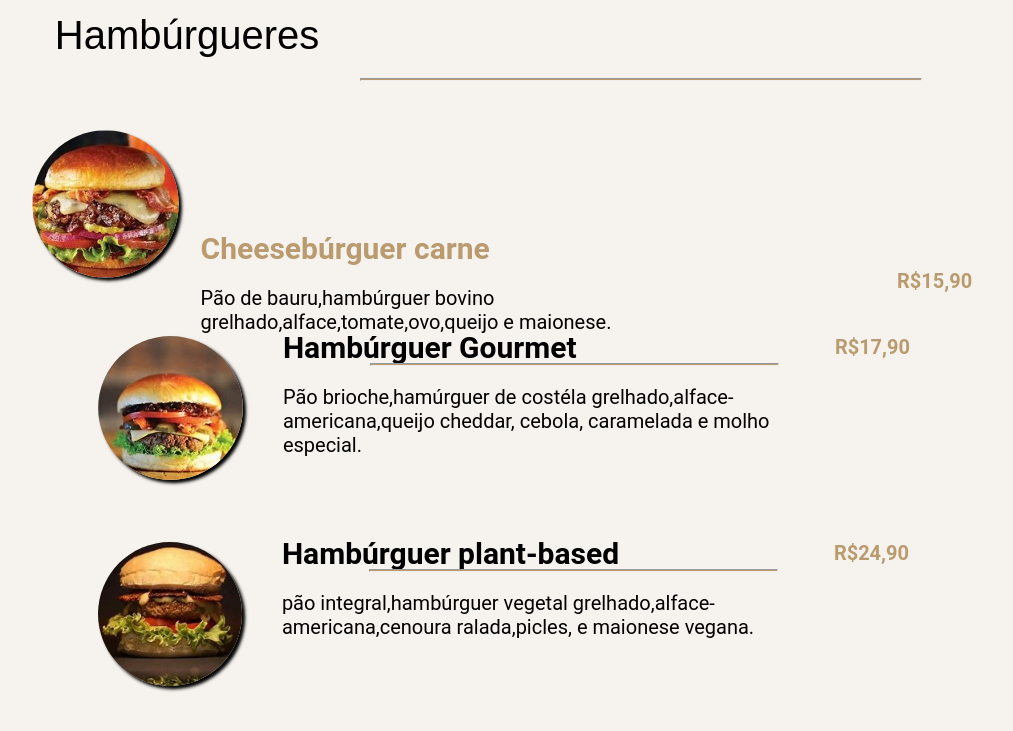
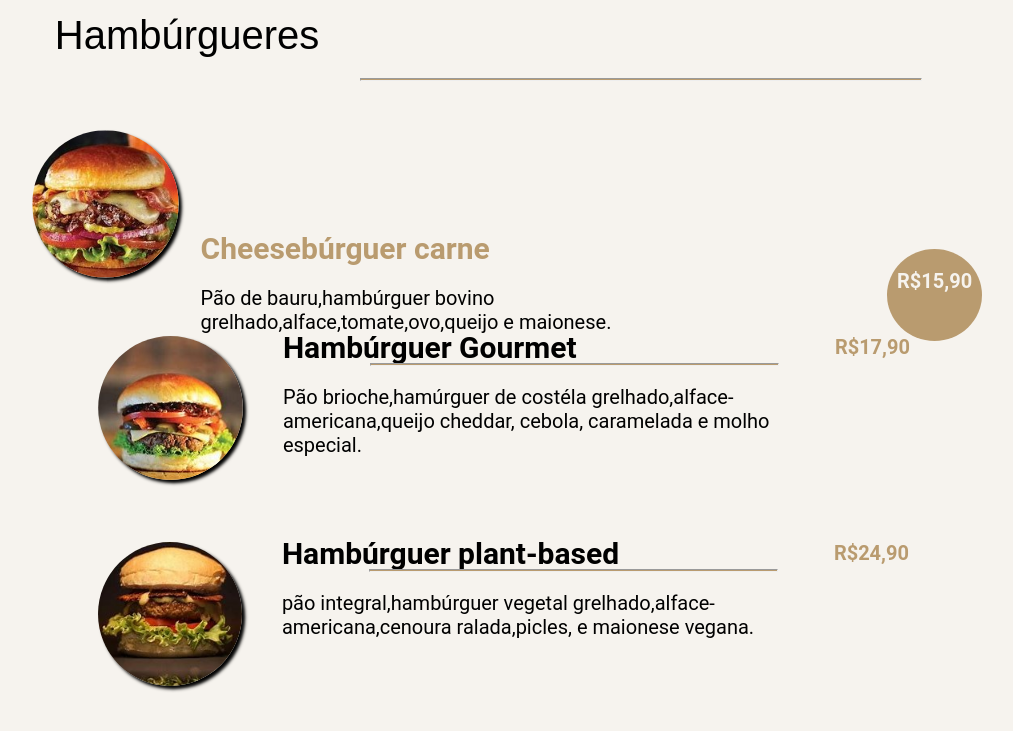
Before and after one commit to gabrieliborba/lanchonete-zaffari, a plain HTML site: page index.html in a window 1280 px wide. Shown: the part 1220-1951 px from the top of the page, without its empty margins (148-1161 px from the left). Drawn offline with Linux system fonts and the light colour scheme.

Commit message:
lanchonete
alteração box

```diff
--- a/css/styles.css
+++ b/css/styles.css
@@ -52,6 +52,14 @@ hr {
   position: relative;
   left: 18%;
   top: 22%;
+}
+
+.div,
+.valor-carne {
+  background-color: rgb(185, 155, 111);
+  width: 100px;
+  height: 92px;
+  border-radius: 50%;
 }
 
 p {
@@ -160,7 +168,7 @@ p {
   position: relative;
   left: 10%;
   top: 148px;
-  color: rgb(185, 155, 111);
+  color: rgb(246, 243, 238);
   font-family: Verdana, Geneva, Tahoma, sans-serif;
   font-weight: bold;
   font-size: 200%;
```
